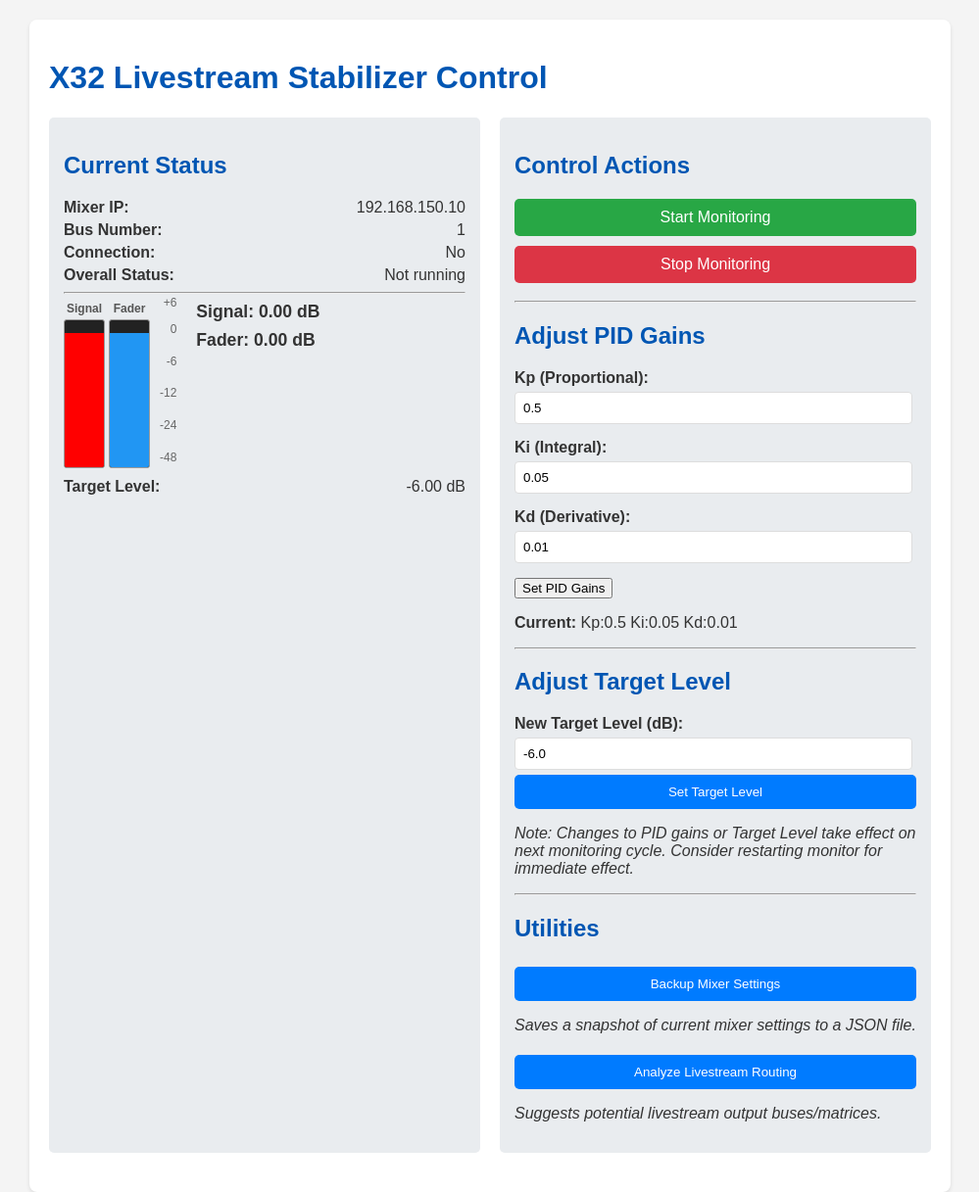
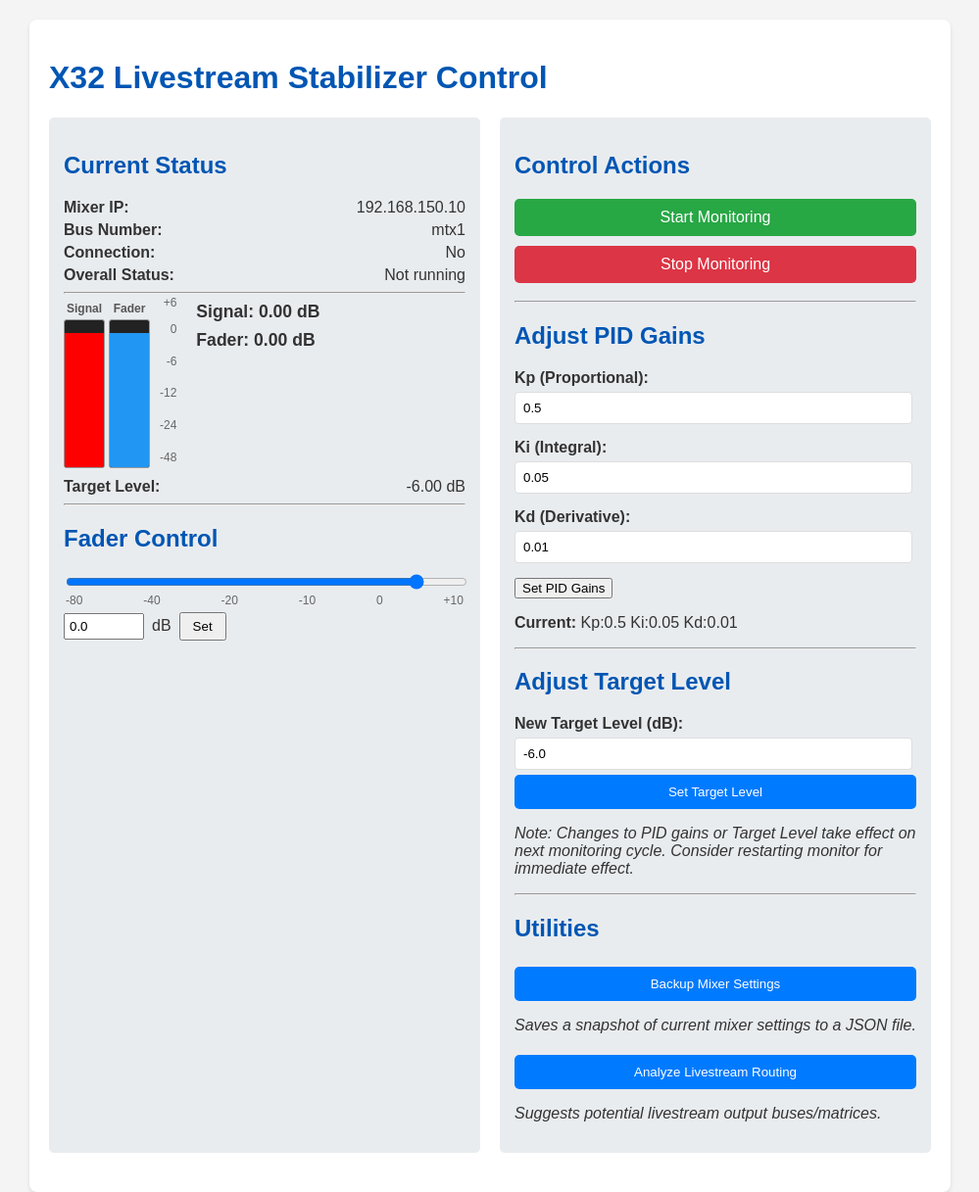
Before and after one commit to ispyisail/x32-livestream-stabilizer, a Flask app: page / in a window 1280 px wide. Shown: the top 1217 px of the page at 98% size, without its empty margins (140-1139 px from the left). Run offline with Flask 3, Linux system fonts and the light colour scheme; data that the repository does not hold is empty.

Commit message:
Switch default target to mtx1 and add manual fader control
- Change LIVESTREAM_BUS_NUMBER default from bus 1 to "mtx1" (Matrix 1 / Video M1)
- Add set_fader_level() method to send fader commands via asyncio loop
- Add POST /set_fader endpoint
- Add fader slider + numeric input to web UI, synced with live fader position

Co-Authored-By: Claude Opus 4.6 <noreply@anthropic.com>

```diff
--- a/app.py
+++ b/app.py
@@ -167,6 +167,23 @@ def set_livestream_bus():
         return jsonify({"error": f"Invalid bus ID: {e}. Expected 'bus_id' as string or int."}), 400
 
 
+@app.route('/set_fader', methods=['POST'])
+def set_fader():
+    """
+    Manually set the monitored fader level.
+    Expects JSON: {'fader_db': float}
+    """
+    data = request.get_json()
+    try:
+        fader_db = float(data['fader_db'])
+        if mixer_manager.set_fader_level(fader_db):
+            return jsonify({"message": f"Fader set to {fader_db:.1f} dB"})
+        else:
+            return jsonify({"error": "Mixer not connected or command failed."}), 400
+    except (TypeError, KeyError, ValueError) as e:
+        return jsonify({"error": f"Invalid fader value: {e}"}), 400
+
+
 if __name__ == '__main__':
     # It's generally not recommended to run Flask with debug=True in production
     # For Raspberry Pi deployment, use a production-ready WSGI server like Gunicorn
--- a/mixer_controller.py
+++ b/mixer_controller.py
@@ -184,9 +184,7 @@ class MixerStateManager:
 
         # Configuration Parameters for Livestream Stabilizer
         self.MIXER_IP = "192.168.150.10"  # <<< IMPORTANT: Change this to your X32's IP address
-        self.LIVESTREAM_BUS_NUMBER = 1   # Example: Assuming livestream output is on Bus 1
-                                    # You need to verify which bus/channel your livestream audio
-                                    # is routed through on your X32. Could be a Mix Bus, Matrix, or Main LR.
+        self.LIVESTREAM_BUS_NUMBER = "mtx1"  # Matrix 1 (Video M1) for livestream output
 
         self.TARGET_LEVEL_DB = -6.0      # Desired average output level in dB
 
@@ -580,6 +578,28 @@ class MixerStateManager:
         self.TARGET_LEVEL_DB = target_level_db
         logging.info(f"Target level updated to {target_level_db} dB. Restart monitoring for changes to take effect.")
 
+    def set_fader_level(self, fader_db):
+        """
+        Manually set the monitored fader to a specific dB value.
+        Sends the command to the mixer via the asyncio loop.
+        """
+        fader_db = max(self.MIN_FADER_DB, min(self.MAX_FADER_DB, fader_db))
+        if not self.mixer_connected or not self._mixer or not self._loop:
+            logging.warning("Cannot set fader: mixer not connected.")
+            return False
+        key = _build_fader_db_key(self.LIVESTREAM_BUS_NUMBER)
+        future = asyncio.run_coroutine_threadsafe(
+            self._mixer.set_value(key, fader_db), self._loop
+        )
+        try:
+            future.result(timeout=2)
+            self.current_fader_db = fader_db
+            logging.info(f"Manually set fader '{key}' to {fader_db:.2f} dB")
+            return True
+        except Exception as e:
+            logging.error(f"Error setting fader: {e}")
+            return False
+
     def set_livestream_bus_number(self, bus_id):
         """
         Sets the LIVESTREAM_BUS_NUMBER dynamically.
--- a/templates/index.html
+++ b/templates/index.html
@@ -89,6 +89,21 @@
         .meter-labels span:nth-child(5) { position: relative; top: 10px; }
         .meter-labels span:nth-child(6) { position: relative; top: 15px; }
 
+        .fader-slider-group {
+            margin-top: 10px;
+        }
+        .fader-slider-group input[type="range"] {
+            width: 100%;
+            cursor: pointer;
+        }
+        .fader-slider-labels {
+            display: flex;
+            justify-content: space-between;
+            font-size: 0.75em;
+            color: #666;
+            padding: 0 2px;
+        }
+
         .suggestions-box {
             margin-top: 20px;
             padding: 10px;
@@ -157,6 +172,20 @@
                     </div>
                 </div>
                 <div class="status-item"><strong>Target Level:</strong> <span id="target_level">N/A</span></div>
+                <hr>
+                <h2>Fader Control</h2>
+                <div class="fader-slider-group">
+                    <input type="range" id="fader_slider" min="-80" max="10" step="0.5" value="0"
+                           orient="horizontal" oninput="onFaderSliderInput(this.value)">
+                    <div class="fader-slider-labels">
+                        <span>-80</span><span>-40</span><span>-20</span><span>-10</span><span>0</span><span>+10</span>
+                    </div>
+                    <div style="display:flex; align-items:center; gap:8px; margin-top:5px;">
+                        <input type="number" id="fader_input" step="0.5" min="-80" max="10" value="0" style="width:70px; padding:4px;">
+                        <span>dB</span>
+                        <button onclick="sendFaderValue()" style="padding:5px 12px;">Set</button>
+                    </div>
+                </div>
             </div>
 
             <div class="control-box">
@@ -444,6 +473,34 @@
         }
 
 
+        // --- Fader slider control ---
+        let faderSendTimeout = null;
+        function onFaderSliderInput(val) {
+            document.getElementById('fader_input').value = val;
+            // Debounce: send after 100ms of no movement
+            clearTimeout(faderSendTimeout);
+            faderSendTimeout = setTimeout(() => sendFaderValue(), 100);
+        }
+
+        async function sendFaderValue() {
+            const val = parseFloat(document.getElementById('fader_input').value);
+            if (isNaN(val)) return;
+            document.getElementById('fader_slider').value = val;
+            try {
+                const response = await fetch('/set_fader', {
+                    method: 'POST',
+                    headers: { 'Content-Type': 'application/json' },
+                    body: JSON.stringify({ fader_db: val })
+                });
+                const data = await response.json();
+                if (!response.ok) {
+                    showMessage('Error: ' + (data.error || data.message), 'error');
+                }
+            } catch (e) {
+                showMessage('Failed to set fader: ' + e.message, 'error');
+            }
+        }
+
         // Fast meter polling (5 Hz) for smooth meter animation
         async function fetchMeter() {
             try {
@@ -455,6 +512,11 @@
                 document.getElementById('current_fader').textContent = `${fader.toFixed(2)} dB`;
                 updateSignalMeter(level, cachedTargetDb);
                 updateFaderMeter(fader);
+                // Sync slider if user isn't actively dragging
+                if (document.activeElement !== document.getElementById('fader_slider')) {
+                    document.getElementById('fader_slider').value = fader;
+                    document.getElementById('fader_input').value = fader.toFixed(1);
+                }
             } catch (e) {
                 // Silently ignore - /status poll will show errors
             }
```
Also changed, not shown: .claude/settings.local.json.
